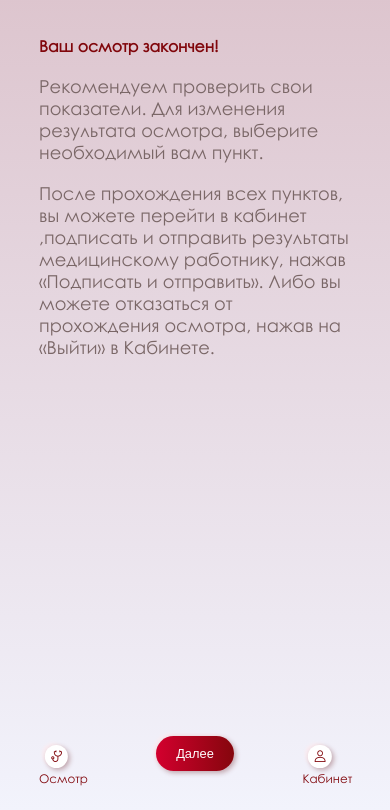
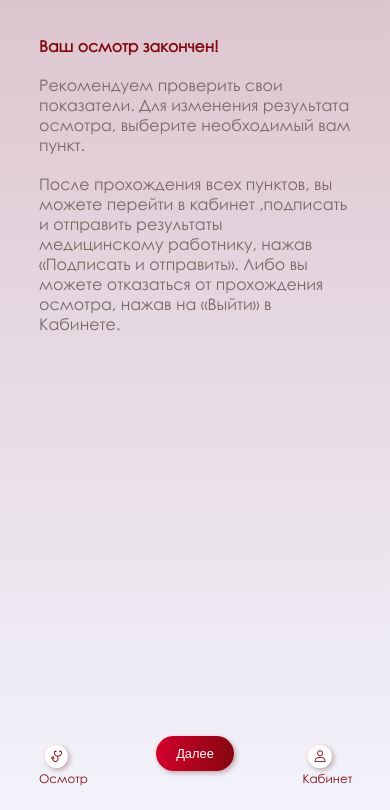
Before and after one commit to anastasiia-skrypal/check-up, a website: page finish.html in a window 390 px wide. Shown: the part 34-844 px from the top of the page. Drawn offline with Linux system fonts and the light colour scheme.

Commit message:
Add files via upload

```diff
--- a/css/style.css
+++ b/css/style.css
@@ -170,14 +170,14 @@ body {
 .description_article {
   color: #7a6767;
   font-size: -webkit-calc(12px + 1vw);
-  font-size: calc(12px + 1vw);
-  margin-bottom: 3vw;
+  font-size: 20px;
+  margin-bottom: 2vw;
 }
 
-@media screen and (max-width: 1023px) {
+@media screen and (max-width: 768px) {
   .description_article {
     font-size: -webkit-calc(12px + 1.5vw);
-    font-size: calc(12px + 1.5vw);
+    font-size: calc(12px + 1vw);
     margin-bottom: 5vw;
   }
 }
```
